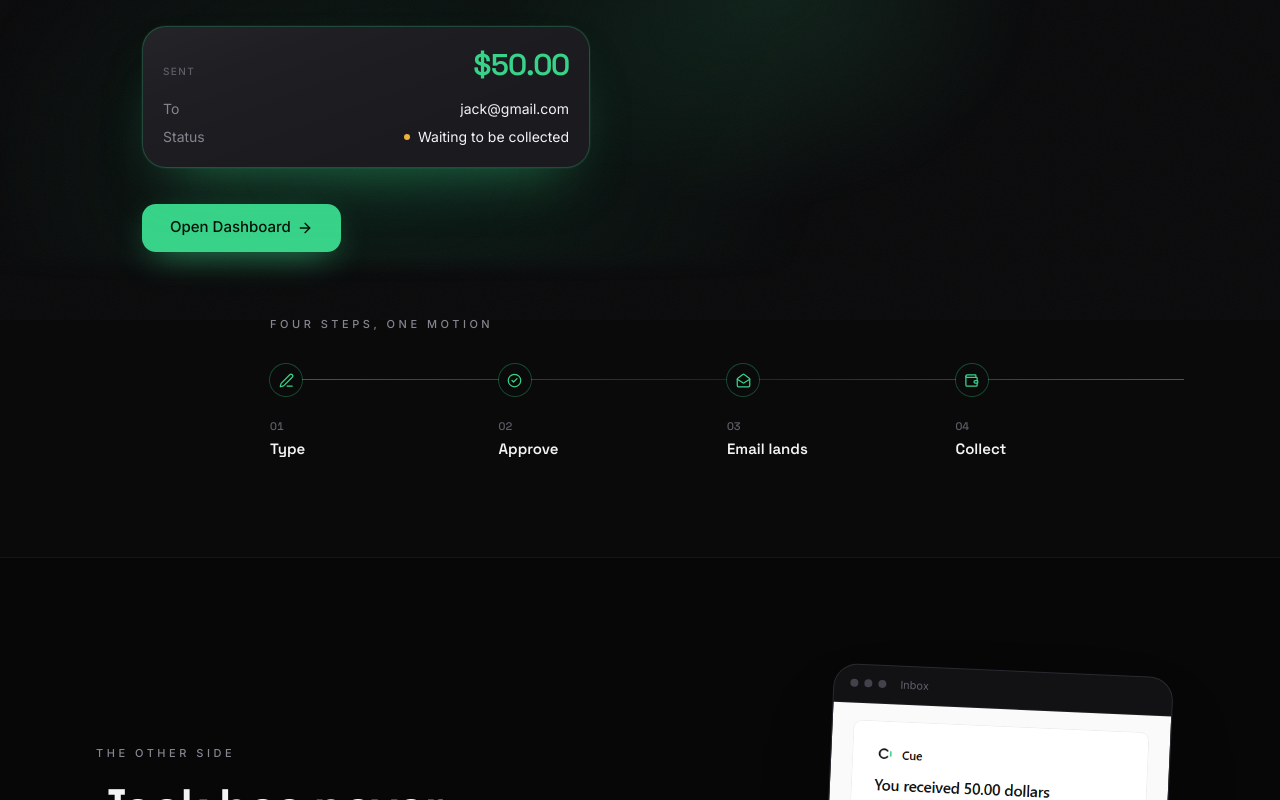
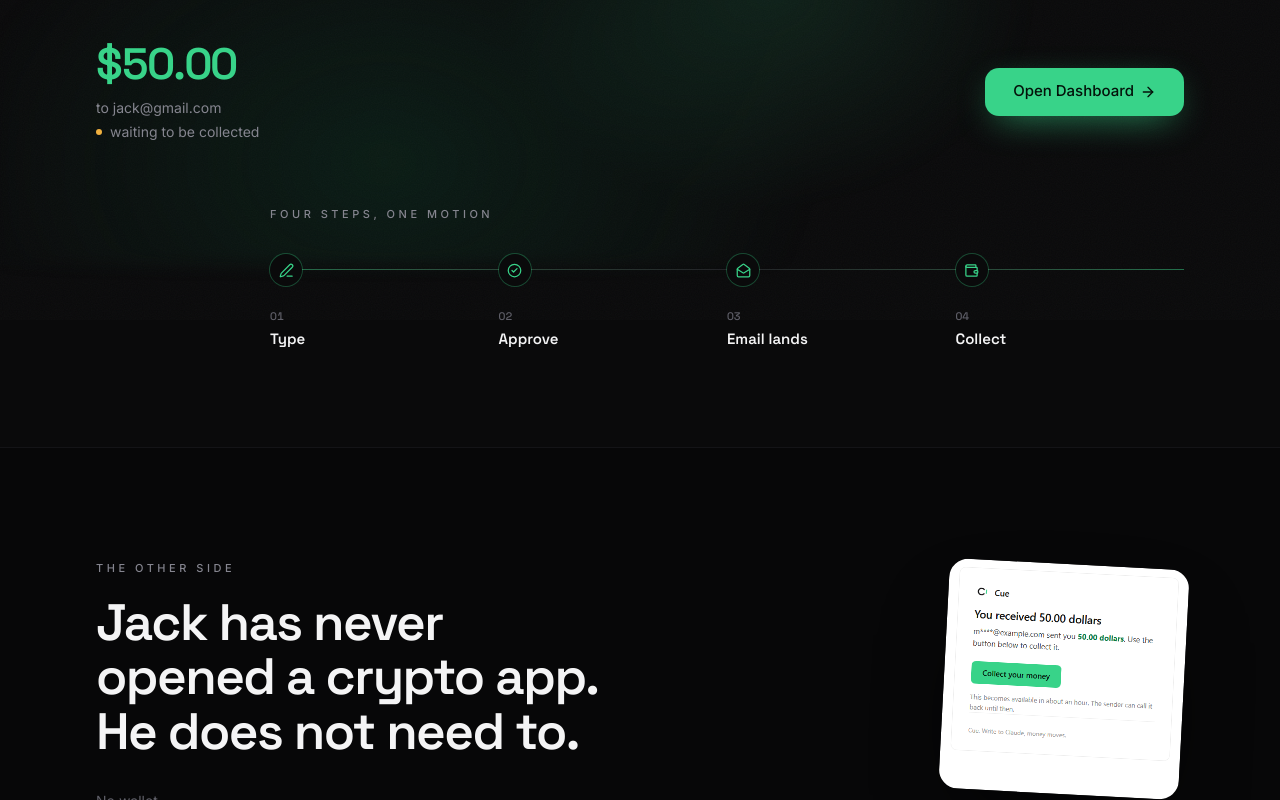
Before and after one commit to mettin4/cue, a Next.js app: page / in a window 1280 px wide. Shown: the part 480-1280 px from the top of the page. Built offline with nearby package versions, Linux system fonts and the light colour scheme.

Commit message:
redesign: typographic confirmation and balance pass

```diff
--- a/src/app/page.tsx
+++ b/src/app/page.tsx
@@ -70,7 +70,7 @@ function RecipientSection() {
       aria-label="What the recipient sees"
       className="relative border-t border-border/50 bg-background-sunken"
     >
-      <div className="mx-auto grid w-full max-w-6xl items-center gap-14 px-5 py-24 sm:px-8 lg:grid-cols-[1fr_360px] lg:gap-20 lg:py-28">
+      <div className="mx-auto grid w-full max-w-6xl items-start gap-14 px-5 py-24 sm:px-8 lg:grid-cols-[1fr_240px] lg:gap-20 lg:py-28">
         <div>
           <p className="text-[11px] font-medium tracking-[0.32em] text-muted-foreground uppercase">
             The other side
@@ -89,26 +89,19 @@ function RecipientSection() {
           </ul>
         </div>
 
-        {/* Evidence: the actual email, tilted and offset, bleeding right. */}
-        <div className="relative mx-auto w-full max-w-[340px] lg:mx-0 lg:mr-[-6%] lg:w-[360px]">
-          <div className="glow-soft -inset-6 -z-10" />
-          <div className="overflow-hidden rounded-2xl border border-border-strong/70 bg-card shadow-[0_40px_90px_-40px_rgb(0_0_0/1)] rotate-[2.5deg] transition-transform duration-300 hover:rotate-0">
-            <div className="flex items-center gap-1.5 border-b border-border/60 px-4 py-2.5">
-              <span aria-hidden="true" className="size-2 rounded-full bg-border-hover" />
-              <span aria-hidden="true" className="size-2 rounded-full bg-border-hover" />
-              <span aria-hidden="true" className="size-2 rounded-full bg-border-hover" />
-              <span className="ml-2 text-[11px] text-subtle-foreground">Inbox</span>
-            </div>
-            <div className="relative aspect-[4/5] w-full">
-              <Image
-                src="/screens/email.png"
-                alt="The email a recipient receives, showing the amount and a button to collect it"
-                fill
-                sizes="360px"
-                className="object-cover object-top"
-              />
-            </div>
-          </div>
+        {/* Evidence: the email card itself, no window chrome, tilted and
+            floating, allowed to bleed past the container on the right. Raised to
+            sit level with the statement rather than below it. */}
+        <div className="relative mx-auto mt-1 w-full max-w-[240px] lg:mx-0 lg:mr-[-8%] lg:w-[240px]">
+          <div className="glow-soft -inset-8 -z-10" />
+          <Image
+            src="/screens/email.png"
+            alt="The email a recipient receives, showing the amount and a button to collect it"
+            width={470}
+            height={450}
+            sizes="240px"
+            className="h-auto w-full rotate-[3deg] rounded-xl shadow-[0_40px_90px_-35px_rgb(0_0_0/1)] ring-1 ring-black/5 transition-transform duration-300 hover:rotate-0"
+          />
         </div>
       </div>
     </section>
--- a/src/app/typed-hero.tsx
+++ b/src/app/typed-hero.tsx
@@ -57,8 +57,9 @@ export function TypedHero() {
         </span>
       </h1>
 
-      {/* Claude's reply and the resulting card, appearing once typing finishes.
-          The whole block is one conversation, all left aligned to the sentence. */}
+      {/* Reply, then a balanced band: the amount as pure type on the left, the
+          single action on the right, so both halves of the lower hero carry
+          weight. All of it appears once the sentence finishes typing. */}
       <div
         className={`transition-all duration-700 ease-out ${
           done ? "translate-y-0 opacity-100" : "translate-y-2 opacity-0"
@@ -77,40 +78,25 @@ export function TypedHero() {
           </p>
         </div>
 
-        {/* Confirmation card, left aligned to the sentence, allowed to bleed
-            past the container on the right (notably on narrow screens). */}
-        <div className="mt-6 sm:pl-[46px]">
-          <div className="surface-gradient -mr-5 w-full max-w-md overflow-hidden rounded-2xl border border-primary/25 bg-elevated p-5 shadow-[0_0_0_1px_rgb(56_211_137/0.06),0_28px_60px_-30px_rgb(56_211_137/0.5)] sm:mr-0">
-            <div className="flex items-baseline justify-between gap-3">
-              <span className="text-[10px] font-medium tracking-[0.14em] text-subtle-foreground uppercase">
-                Sent
+        <div className="mt-10 flex flex-col gap-8 sm:flex-row sm:items-center sm:justify-between sm:gap-6">
+          {/* The confirmation, expressed typographically, no box. */}
+          <div>
+            <p className="tabular font-display text-[2.75rem] leading-none font-semibold tracking-tightest text-primary">
+              $50.00
+            </p>
+            <p className="mt-3 text-sm text-muted-foreground">to jack@gmail.com</p>
+            <p className="mt-1 flex items-center gap-2 text-sm text-muted-foreground">
+              <span className="text-warning">
+                <LiveDot />
               </span>
-              <span className="tabular text-3xl font-semibold tracking-tightest text-primary">
-                $50.00
-              </span>
+              waiting to be collected
+            </p>
           </div>
 
-            <dl className="mt-4 space-y-2 text-sm">
-              <div className="flex items-center justify-between gap-3">
-                <dt className="text-muted-foreground">To</dt>
-                <dd className="min-w-0 truncate">jack@gmail.com</dd>
-              </div>
-              <div className="flex items-center justify-between gap-3">
-                <dt className="text-muted-foreground">Status</dt>
-                <dd className="flex items-center gap-2 text-warning">
-                  <LiveDot />
-                  <span className="text-foreground">Waiting to be collected</span>
-                </dd>
-              </div>
-            </dl>
-          </div>
-        </div>
-      </div>
-
-      <div className="mt-9 sm:pl-[46px]">
+          {/* Single action, pushed right onto the same band as the amount. */}
           <Link
             href="/dashboard"
-          className="ring-focus group inline-flex h-12 items-center justify-center gap-1.5 rounded-lg bg-primary px-7 text-[15px] font-medium text-primary-foreground shadow-[0_10px_36px_-12px_rgb(56_211_137/0.8)] transition-all duration-150 hover:bg-[#45e096] active:scale-[0.98]"
+            className="ring-focus group inline-flex h-12 shrink-0 items-center justify-center gap-1.5 self-start rounded-lg bg-primary px-7 text-[15px] font-medium text-primary-foreground shadow-[0_10px_36px_-12px_rgb(56_211_137/0.8)] transition-all duration-150 hover:bg-[#45e096] active:scale-[0.98] sm:self-auto"
           >
             Open Dashboard
             <ArrowRight
@@ -119,6 +105,7 @@ export function TypedHero() {
             />
           </Link>
         </div>
+      </div>
     </section>
   );
 }
```
Also changed, not shown: public/screens/email.png. Lines whose indentation alone changed are shown as unchanged.
